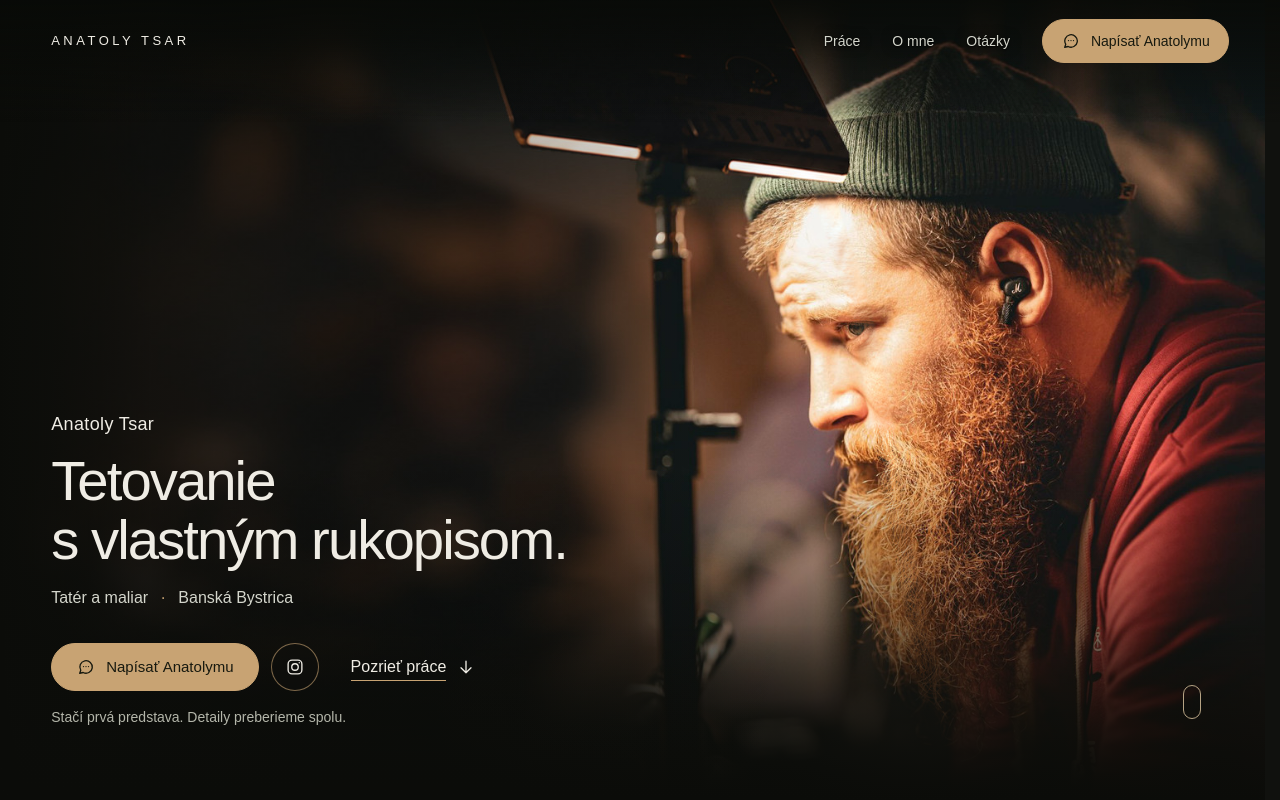
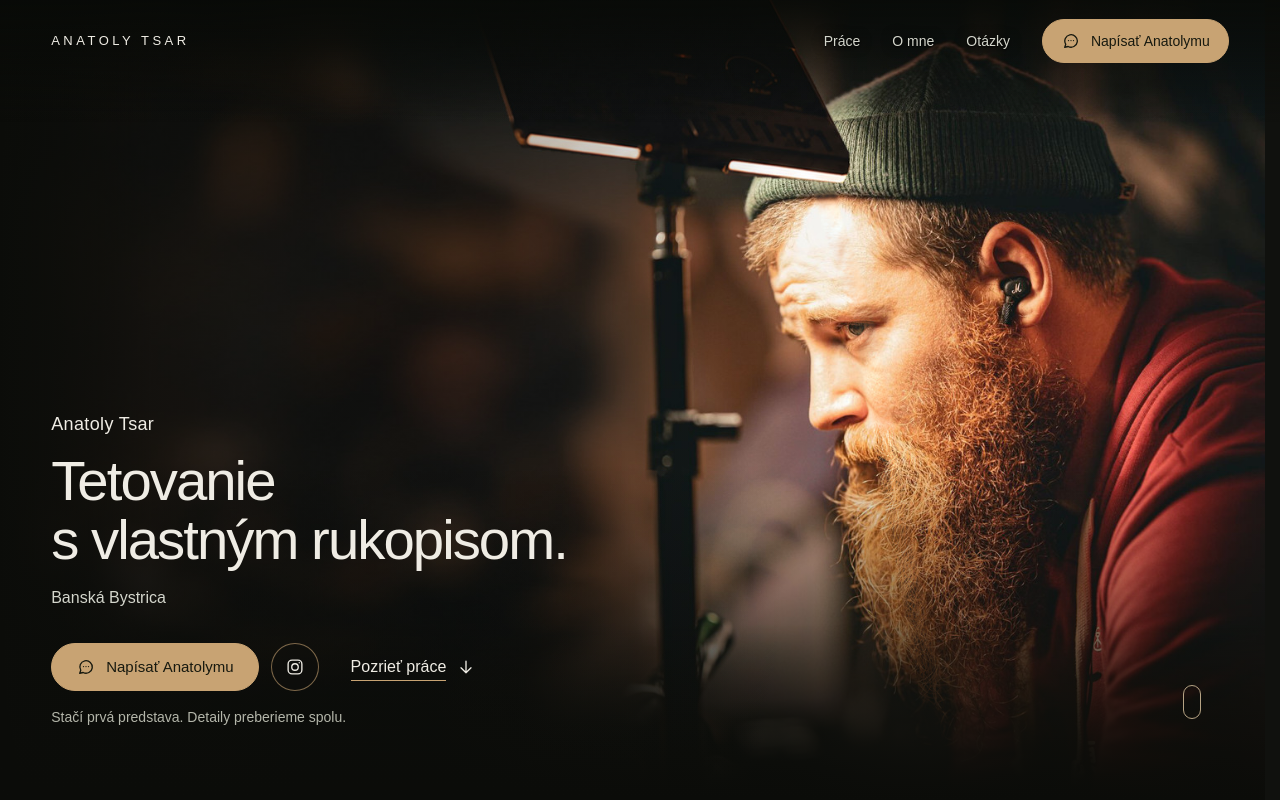
Before and after one commit to ArbaCat/tatto_Anatoly_page, a plain HTML site: page index.html in a window 1280 px wide. Shown: the top 800 px of the page. Drawn offline with Linux system fonts and the light colour scheme.

Commit message:
Hero: drop 'Tatér a maliar', keep the city
Co-Authored-By: Claude Opus 5.5 <noreply@anthropic.com>

```diff
--- a/index.html
+++ b/index.html
@@ -87,7 +87,7 @@
       <div class="hero-copy">
         <p class="hero-name">Anatoly Tsar</p>
         <h1 id="hero-title">Tetovanie<br>s vlastným rukopisom.</h1>
-        <p class="hero-meta">Tatér a maliar <span aria-hidden="true">·</span> Banská Bystrica</p>
+        <p class="hero-meta">Banská Bystrica</p>
         <div class="hero-actions">
           <div class="cta">
             <a class="btn btn--primary" href="https://wa.me/421915317473?text=Ahoj%20Anatoly%2C%20chcel%2Fa%20by%20som%20sa%20poradi%C5%A5%20o%20tetovan%C3%AD." target="_blank" rel="noopener noreferrer"><svg class="icon"><use href="#i-chat"/></svg>Napísať Anatolymu<span class="sr-only"> (WhatsApp, nové okno)</span></a>
```
